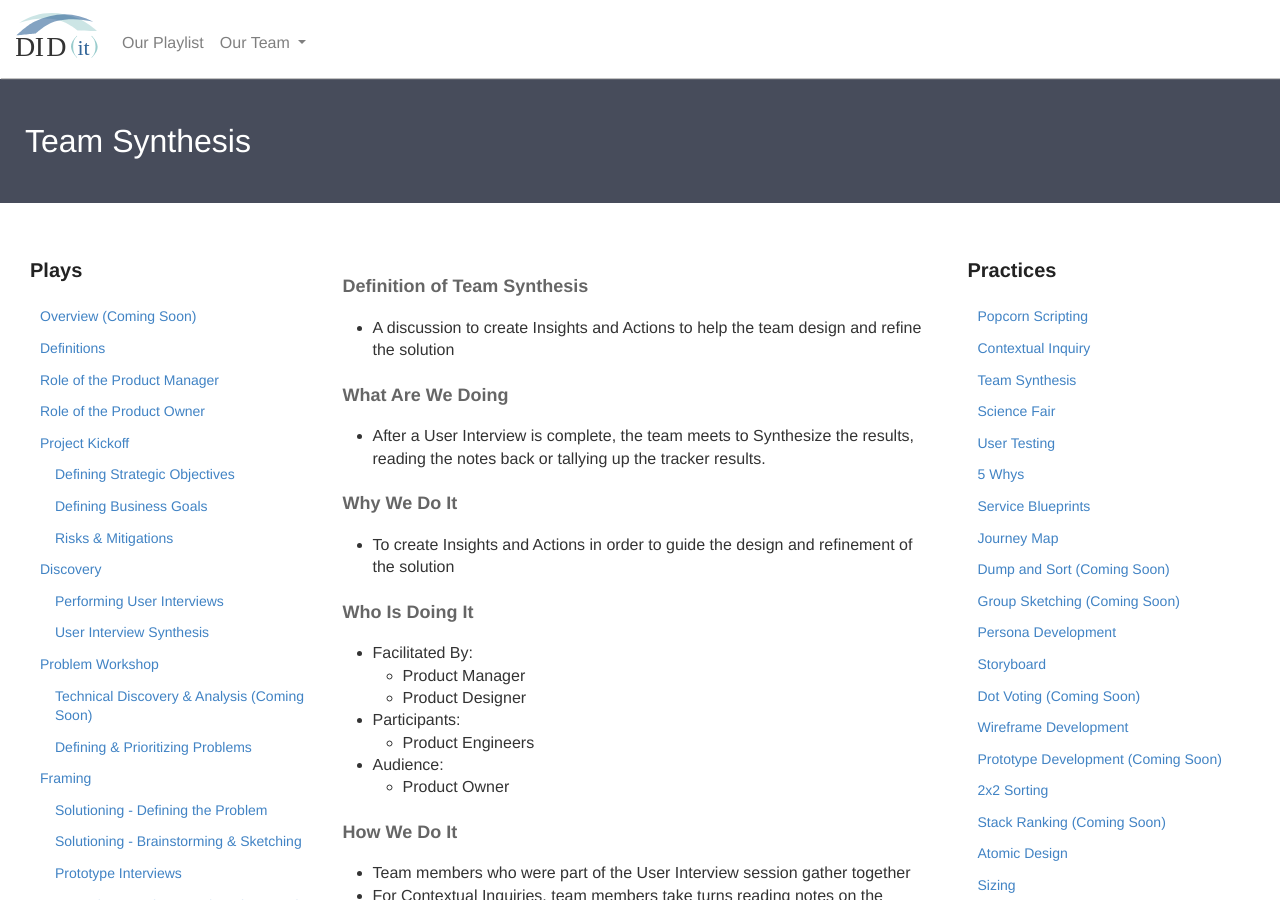
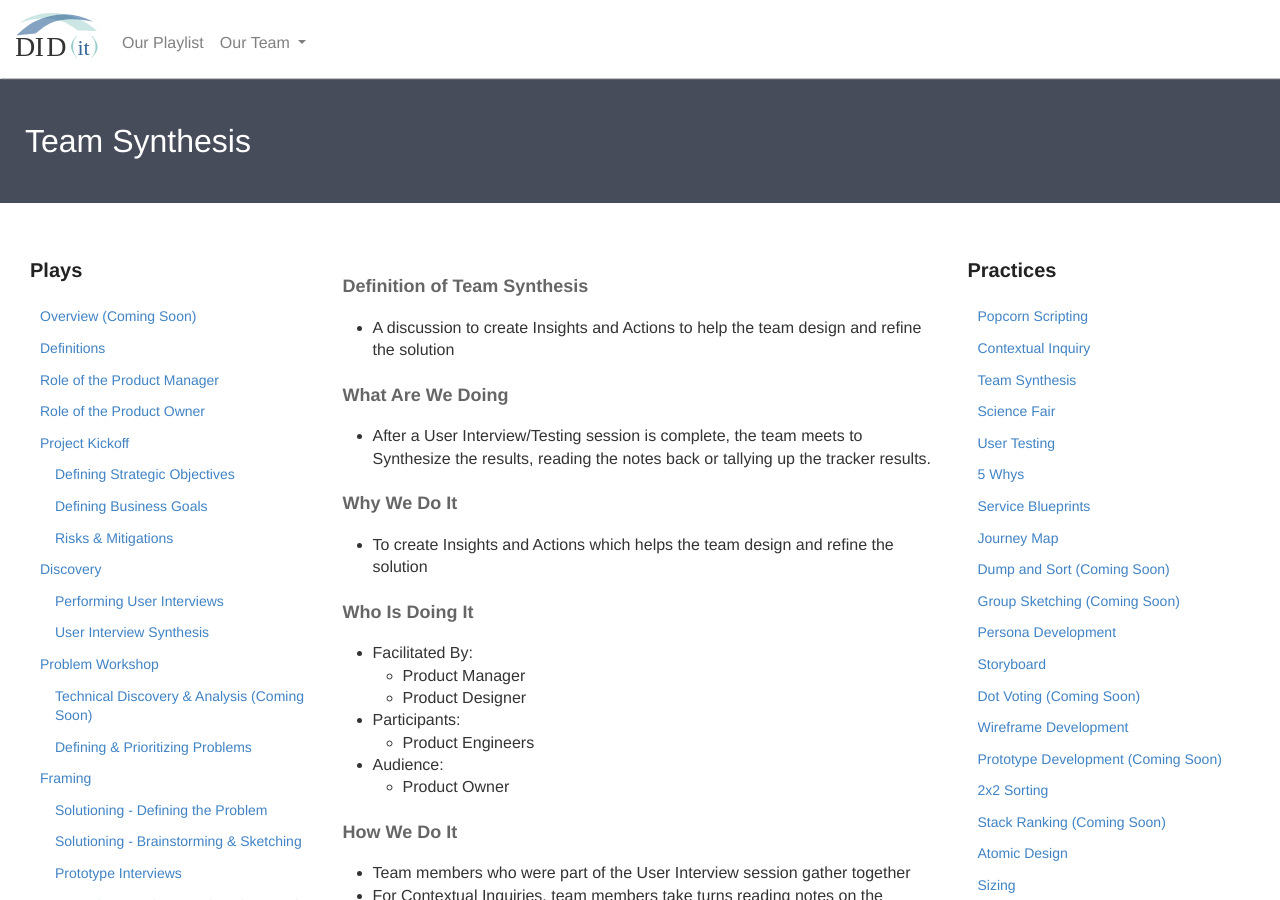
Before and after one commit to KnightPointSystems/kps_playbook, a Jekyll site: the page built from team-synthesis.md, in a window 1280 px wide and 900 px high. Built offline with Jekyll 4.4.1, drawn with Linux system fonts in a browser that asks for light colours; nearby versions of some CDN libraries.

Commit message:
Update team-synthesis.md

```diff
--- a/team-synthesis.md
+++ b/team-synthesis.md
@@ -21,13 +21,13 @@ permalink: /team-synthesis/
             What Are We Doing
         </h4>
             <ul>
-                <li>After a User Interview is complete, the team meets to Synthesize the results, reading the notes back or tallying up the tracker results.</li>
+                <li>After a User Interview/Testing session is complete, the team meets to Synthesize the results, reading the notes back or tallying up the tracker results.</li>
             </ul>
         <h4 class="Why" id="Why">
             Why We Do It
         </h4>
             <ul>
-                <li>To create Insights and Actions in order to guide the design and refinement of the solution</li>
+                <li>To create Insights and Actions which helps the team design and refine the solution</li>
             </ul>
         <h4 class="Who" id="Who">
             Who Is Doing It
```
